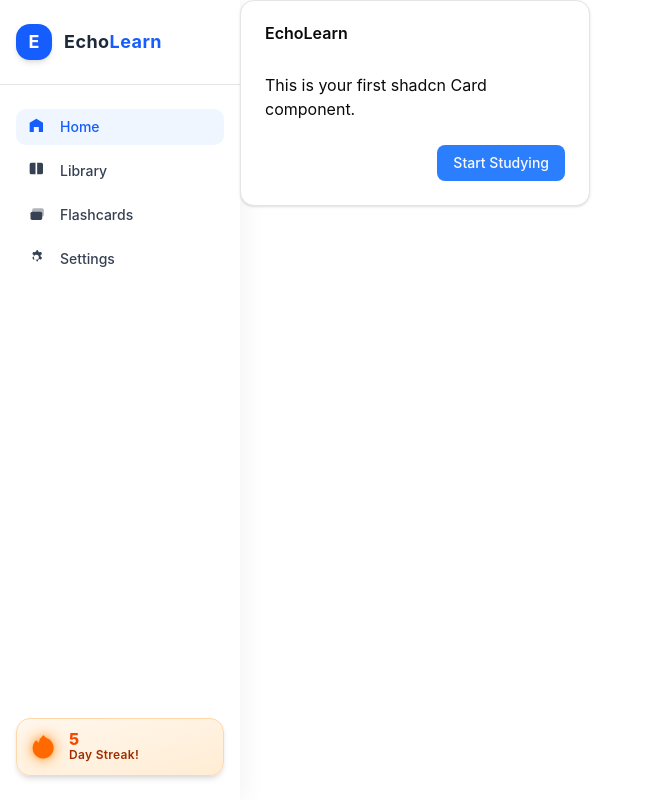
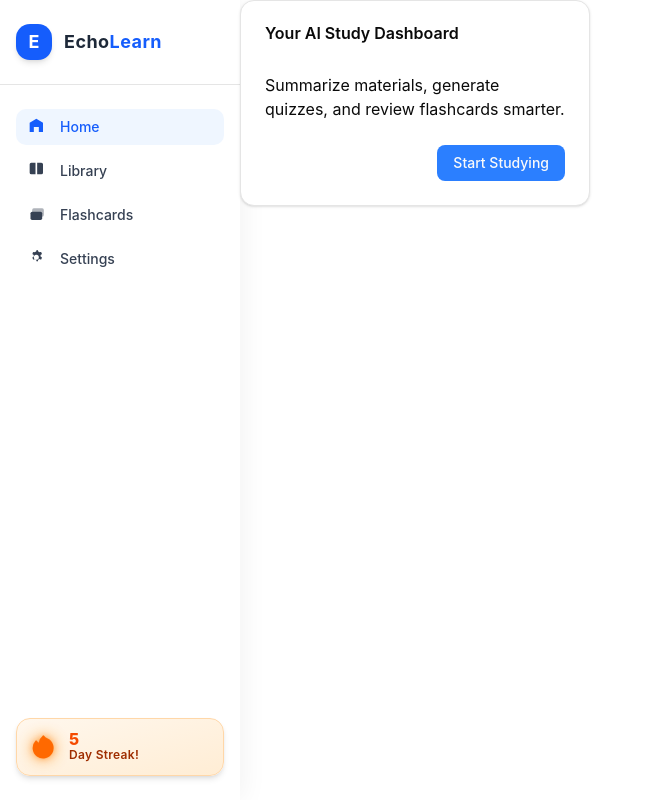
Before and after one commit to gosag/Gosa-s_StudyAi, a React (Vite) app in the folder client/: page / in a window 1280 px wide. Shown: the whole page, without its empty margins (0-653 px from the left). Built offline with nearby package versions, Linux system fonts and the light colour scheme.

Commit message:
fix: update card title and content in the main route, enhance button styling

```diff
--- a/client/src/App.tsx
+++ b/client/src/App.tsx
@@ -3,24 +3,22 @@ import Login from "./components/login"
 import MainOutLet from "./components/outlet/MainOutlet"
 import { Routes, Route } from "react-router-dom"
 import { Button } from "./components/ui/button"
-import { Card, CardContent, CardFooter } from "./components/ui/card"
-import { CardHeader } from "./components/ui/card"
-import { CardTitle } from "./components/ui/card"
+import { Card, CardContent, CardFooter ,CardHeader, CardTitle } from "./components/ui/card"
 function App() {
   return (
     <Routes>
       <Route path="/" element={<MainOutLet/>}>
         <Route index element={<Card className="w-87.5">
         <CardHeader>
-          <CardTitle>EchoLearn</CardTitle>
+          <CardTitle>Your AI Study Dashboard</CardTitle>
         </CardHeader>
 
         <CardContent>
-          This is your first shadcn Card component.
+          Summarize materials, generate quizzes, and review flashcards smarter.
         </CardContent>
 
         <CardFooter className="flex justify-end">
-          <Button className="bg-blue-500">Start Studying</Button>
+          <Button className="bg-blue-500 hover:bg-blue-600">Start Studying</Button>
         </CardFooter>
       </Card>}/>
         <Route path="library" element={<Card className="w-87.5">
```
